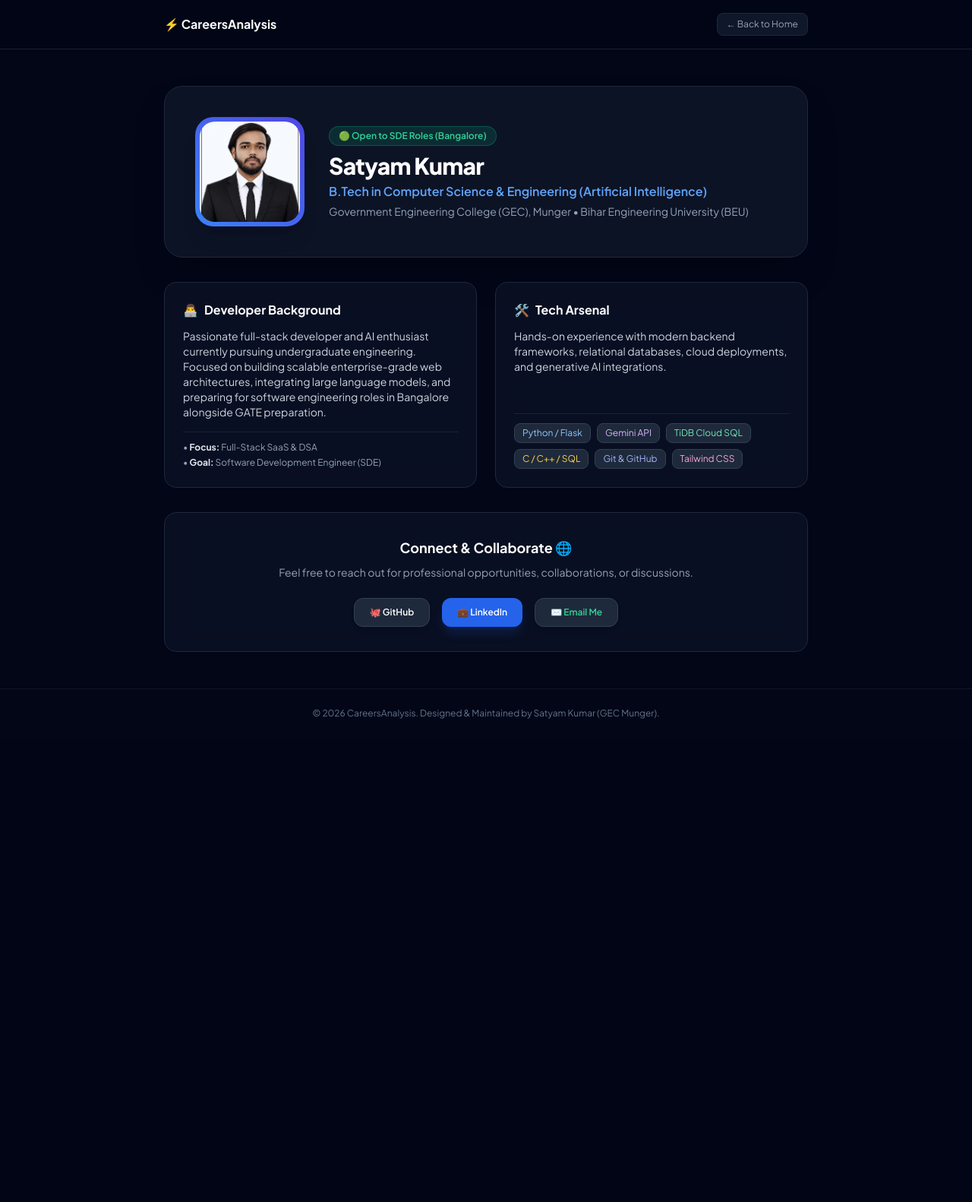
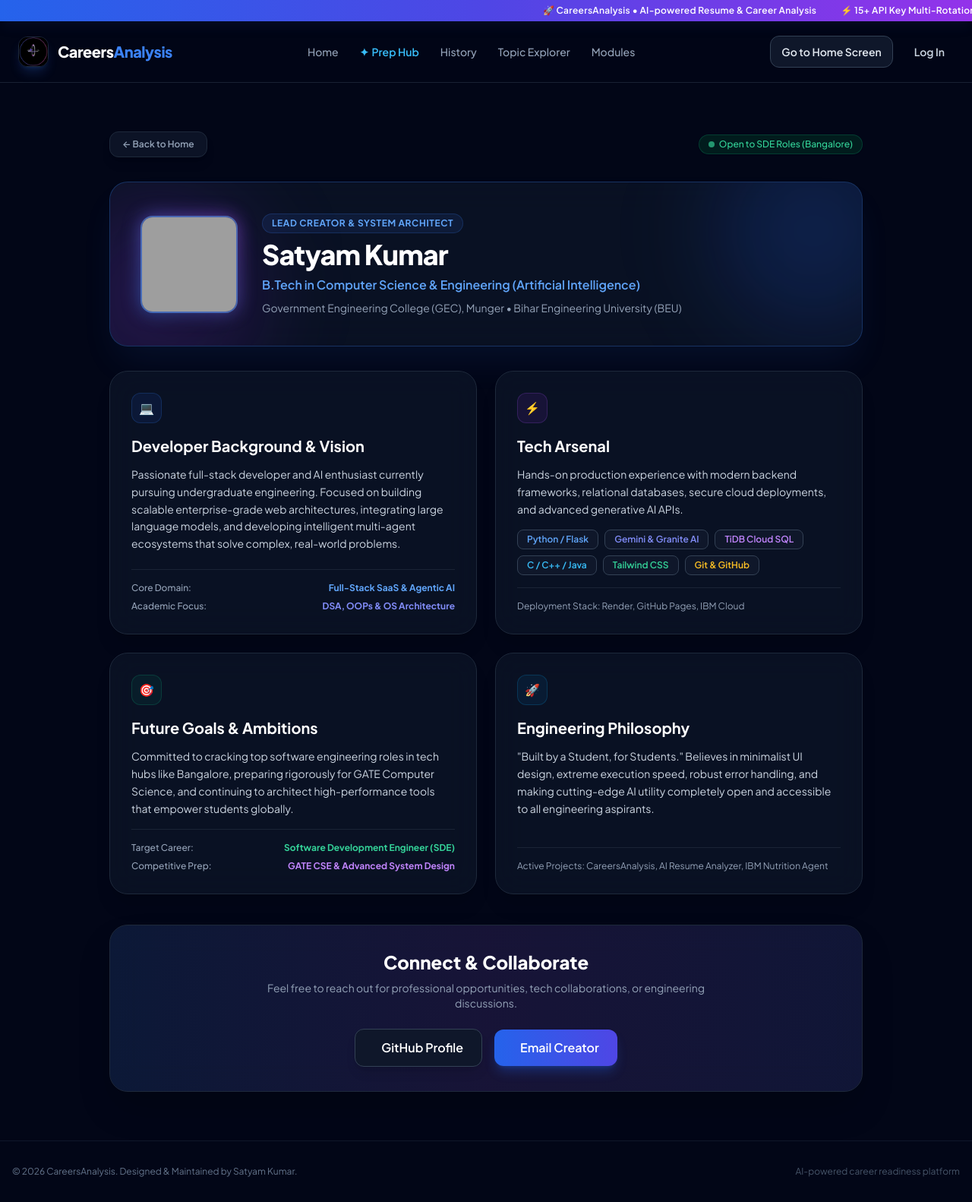
Before and after one commit to DevSatyam7/Ai-Resume-Analyzer, a Flask app: page /about in a window 1280 px wide. Shown: the whole page at 76% size. Before the commit the page ends 946 px from the top, so only its background shows below. Run offline with Flask 3, Linux system fonts and the light colour scheme; some libraries are stand-ins or nearby versions; grey boxes are pictures that could not be loaded.

Commit message:
Update about.html

```diff
--- a/templates/about.html
+++ b/templates/about.html
@@ -1,112 +1,153 @@
-<!DOCTYPE html>
-<html lang="en">
-<head>
-    <meta charset="UTF-8">
-    <meta name="viewport" content="width=device-width, initial-scale=1.0">
-    <title>About Creator | CareersAnalysis</title>
-    <script src="https://cdn.tailwindcss.com"></script>
-    <link href="https://fonts.googleapis.com/css2?family=Plus+Jakarta+Sans:wght@400;500;600;700;800&display=swap" rel="stylesheet">
-    <style>
-        body { font-family: 'Plus Jakarta Sans', sans-serif; background-color: #020617; }
-    </style>
-</head>
-<body class="text-slate-100 antialiased min-h-screen flex flex-col justify-between selection:bg-blue-600 selection:text-white">
+{% extends "base.html" %}
+{% block content %}
+<div class="max-w-5xl mx-auto px-4 py-12 sm:py-16">
 
-    <!-- Navbar / Header -->
-    <header class="border-b border-slate-800/80 bg-slate-950/85 backdrop-blur-xl sticky top-0 z-50">
-        <div class="max-w-4xl mx-auto px-4 sm:px-6 h-16 flex justify-between items-center">
-            <a href="/" class="text-sm sm:text-base font-bold text-white flex items-center gap-2">
-                <span>⚡ CareersAnalysis</span>
-            </a>
-            <a href="/" class="text-xs text-slate-400 hover:text-white transition px-3 py-1.5 rounded-lg bg-slate-900 border border-slate-800">
+    <!-- Top Back Navigation -->
+    <div class="mb-8 flex items-center justify-between">
+        <a href="/" class="inline-flex items-center gap-2 text-xs font-semibold text-slate-400 hover:text-white bg-slate-900/80 border border-slate-800 px-4 py-2 rounded-xl transition-all shadow-lg">
             ← Back to Home
         </a>
+        <span class="inline-flex items-center gap-1.5 px-3 py-1 rounded-full text-xs font-medium bg-emerald-950/60 text-emerald-400 border border-emerald-800/50 shadow-sm">
+            <span class="w-2 h-2 rounded-full bg-emerald-400 animate-pulse"></span> Open to SDE Roles (Bangalore)
+        </span>
     </div>
-    </header>
 
-    <!-- Main Content -->
-    <main class="max-w-4xl mx-auto px-4 sm:px-6 py-12 flex-grow w-full">
+    <!-- Creator Hero Profile Card -->
+    <div class="relative overflow-hidden rounded-3xl p-8 sm:p-10 glass border border-blue-500/30 shadow-2xl shadow-blue-500/10 mb-8">
+        <div class="absolute -right-16 -top-16 w-64 h-64 bg-blue-600/20 rounded-full blur-3xl pointer-events-none"></div>
+        <div class="absolute -left-16 -bottom-16 w-64 h-64 bg-purple-600/20 rounded-full blur-3xl pointer-events-none"></div>
 
-        <!-- Profile Hero Card -->
-        <div class="bg-slate-900/80 border border-slate-800 rounded-3xl p-6 sm:p-10 shadow-2xl backdrop-blur-md mb-8 text-center md:text-left flex flex-col md:flex-row items-center gap-8">
-            <div class="w-32 h-32 sm:w-36 sm:h-36 rounded-3xl p-1.5 bg-gradient-to-tr from-blue-500 to-indigo-600 shadow-xl flex-shrink-0">
-                <img src="{{ url_for('static', filename='satyam-profile.jpg') }}" alt="Satyam Kumar" class="w-full h-full object-cover rounded-[20px]">
+        <div class="relative z-10 flex flex-col md:flex-row items-center gap-6 sm:gap-8 text-center md:text-left">
+            <div class="relative shrink-0">
+                <div class="absolute inset-0 rounded-2xl bg-gradient-to-tr from-blue-500 to-purple-500 blur-md opacity-70 animate-pulse"></div>
+                <img src="{{ url_for('static', filename='profile.jpg') }}" alt="Satyam Kumar" class="relative w-28 h-28 sm:w-32 sm:h-32 rounded-2xl object-cover border-2 border-blue-400/50 shadow-2xl">
             </div>
-            <div>
-                <span class="inline-block text-xs font-semibold px-3 py-1 rounded-full bg-emerald-500/15 text-emerald-400 border border-emerald-500/30 mb-2">
-                    🟢 Open to SDE Roles (Bangalore)
+
+            <div class="space-y-2">
+                <span class="px-3 py-1 rounded-full text-xs font-bold bg-blue-500/10 text-blue-400 border border-blue-500/20 inline-block uppercase tracking-wider">
+                    Lead Creator &amp; System Architect
                 </span>
-                <h1 class="text-3xl font-extrabold text-white tracking-tight">Satyam Kumar</h1>
-                <p class="text-sm sm:text-base text-blue-400 font-semibold mt-1">B.Tech in Computer Science & Engineering (Artificial Intelligence)</p>
-                <p class="text-xs sm:text-sm text-slate-400 mt-1">Government Engineering College (GEC), Munger • Bihar Engineering University (BEU)</p>
+                <h1 class="text-3xl sm:text-4xl font-extrabold text-white tracking-tight">Satyam Kumar</h1>
+                <p class="text-blue-400 font-semibold text-sm sm:text-base">
+                    B.Tech in Computer Science &amp; Engineering (Artificial Intelligence)
+                </p>
+                <p class="text-slate-400 text-xs sm:text-sm">
+                    Government Engineering College (GEC), Munger • Bihar Engineering University (BEU)
+                </p>
+            </div>
         </div>
     </div>
 
-        <!-- Details Grid -->
-        <div class="grid grid-cols-1 md:grid-cols-2 gap-6 mb-8">
+    <!-- Bento Grid Section: Background, Vision, Tech Arsenal & Future Goals -->
+    <div class="grid grid-cols-1 md:grid-cols-2 gap-6 mb-10">
 
-            <!-- About the Developer -->
-            <div class="bg-slate-900/60 border border-slate-800 rounded-2xl p-6 backdrop-blur-md flex flex-col justify-between">
+        <!-- Card 1: Developer Background & Vision -->
+        <div class="rounded-3xl p-7 glass border border-slate-800 hover:border-blue-500/40 transition-all duration-300 shadow-xl flex flex-col justify-between group">
             <div>
-                    <h2 class="text-base font-bold text-white mb-3 flex items-center gap-2">
-                        <span>👨‍💻</span> Developer Background
-                    </h2>
-                    <p class="text-xs sm:text-sm text-slate-300 leading-relaxed mb-4">
-                        Passionate full-stack developer and AI enthusiast currently pursuing undergraduate engineering. Focused on building scalable enterprise-grade web architectures, integrating large language models, and preparing for software engineering roles in Bangalore alongside GATE preparation.
+                <div class="w-10 h-10 rounded-xl bg-blue-600/10 border border-blue-500/20 flex items-center justify-center text-blue-400 font-bold mb-4 group-hover:scale-110 transition">
+                    💻
+                </div>
+                <h2 class="text-xl font-bold text-white mb-3">Developer Background &amp; Vision</h2>
+                <p class="text-slate-300 text-sm leading-relaxed mb-4">
+                    Passionate full-stack developer and AI enthusiast currently pursuing undergraduate engineering. Focused on building scalable enterprise-grade web architectures, integrating large language models, and developing intelligent multi-agent ecosystems that solve complex, real-world problems.
                 </p>
             </div>
-                <div class="text-xs text-slate-400 space-y-1 pt-3 border-t border-slate-800/80">
-                    <p>• <strong class="text-slate-200">Focus:</strong> Full-Stack SaaS &amp; DSA</p>
-                    <p>• <strong class="text-slate-200">Goal:</strong> Software Development Engineer (SDE)</p>
+            <div class="pt-4 border-t border-slate-800/80 space-y-2 text-xs text-slate-400 font-medium">
+                <div class="flex items-center justify-between">
+                    <span>Core Domain:</span>
+                    <span class="text-blue-400 font-bold">Full-Stack SaaS &amp; Agentic AI</span>
+                </div>
+                <div class="flex items-center justify-between">
+                    <span>Academic Focus:</span>
+                    <span class="text-indigo-400 font-bold">DSA, OOPs &amp; OS Architecture</span>
+                </div>
             </div>
         </div>
 
-            <!-- Tech Stack & Arsenal -->
-            <div class="bg-slate-900/60 border border-slate-800 rounded-2xl p-6 backdrop-blur-md flex flex-col justify-between">
+        <!-- Card 2: Tech Arsenal -->
+        <div class="rounded-3xl p-7 glass border border-slate-800 hover:border-purple-500/40 transition-all duration-300 shadow-xl flex flex-col justify-between group">
             <div>
-                    <h2 class="text-base font-bold text-white mb-3 flex items-center gap-2">
-                        <span>🛠️</span> Tech Arsenal
-                    </h2>
-                    <p class="text-xs sm:text-sm text-slate-300 leading-relaxed mb-4">
-                        Hands-on experience with modern backend frameworks, relational databases, cloud deployments, and generative AI integrations.
+                <div class="w-10 h-10 rounded-xl bg-purple-600/10 border border-purple-500/20 flex items-center justify-center text-purple-400 font-bold mb-4 group-hover:scale-110 transition">
+                    ⚡
+                </div>
+                <h2 class="text-xl font-bold text-white mb-3">Tech Arsenal</h2>
+                <p class="text-slate-300 text-sm leading-relaxed mb-4">
+                    Hands-on production experience with modern backend frameworks, relational databases, secure cloud deployments, and advanced generative AI APIs.
+                </p>
+                <!-- Tech Badges -->
+                <div class="flex flex-wrap gap-2 mb-4">
+                    <span class="px-3 py-1 rounded-lg text-xs font-semibold bg-slate-900 border border-slate-700 text-blue-400">Python / Flask</span>
+                    <span class="px-3 py-1 rounded-lg text-xs font-semibold bg-slate-900 border border-slate-700 text-indigo-400">Gemini &amp; Granite AI</span>
+                    <span class="px-3 py-1 rounded-lg text-xs font-semibold bg-slate-900 border border-slate-700 text-purple-400">TiDB Cloud SQL</span>
+                    <span class="px-3 py-1 rounded-lg text-xs font-semibold bg-slate-900 border border-slate-700 text-sky-400">C / C++ / Java</span>
+                    <span class="px-3 py-1 rounded-lg text-xs font-semibold bg-slate-900 border border-slate-700 text-emerald-400">Tailwind CSS</span>
+                    <span class="px-3 py-1 rounded-lg text-xs font-semibold bg-slate-900 border border-slate-700 text-amber-400">Git &amp; GitHub</span>
+                </div>
+            </div>
+            <div class="pt-4 border-t border-slate-800/80 text-xs text-slate-400">
+                <span>Deployment Stack: Render, GitHub Pages, IBM Cloud</span>
+            </div>
+        </div>
+
+        <!-- Card 3: Future Roadmap & Goals -->
+        <div class="rounded-3xl p-7 glass border border-slate-800 hover:border-emerald-500/40 transition-all duration-300 shadow-xl flex flex-col justify-between group">
+            <div>
+                <div class="w-10 h-10 rounded-xl bg-emerald-600/10 border border-emerald-500/20 flex items-center justify-center text-emerald-400 font-bold mb-4 group-hover:scale-110 transition">
+                    🎯
+                </div>
+                <h2 class="text-xl font-bold text-white mb-3">Future Goals &amp; Ambitions</h2>
+                <p class="text-slate-300 text-sm leading-relaxed mb-4">
+                    Committed to cracking top software engineering roles in tech hubs like Bangalore, preparing rigorously for GATE Computer Science, and continuing to architect high-performance tools that empower students globally.
                 </p>
             </div>
-                <div class="flex flex-wrap gap-2 pt-3 border-t border-slate-800/80">
-                    <span class="text-xs px-2.5 py-1 rounded-lg bg-slate-800 text-blue-300 border border-slate-700">Python / Flask</span>
-                    <span class="text-xs px-2.5 py-1 rounded-lg bg-slate-800 text-purple-300 border border-slate-700">Gemini API</span>
-                    <span class="text-xs px-2.5 py-1 rounded-lg bg-slate-800 text-emerald-300 border border-slate-700">TiDB Cloud SQL</span>
-                    <span class="text-xs px-2.5 py-1 rounded-lg bg-slate-800 text-amber-300 border border-slate-700">C / C++ / SQL</span>
-                    <span class="text-xs px-2.5 py-1 rounded-lg bg-slate-800 text-indigo-300 border border-slate-700">Git &amp; GitHub</span>
-                    <span class="text-xs px-2.5 py-1 rounded-lg bg-slate-800 text-pink-300 border border-slate-700">Tailwind CSS</span>
+            <div class="pt-4 border-t border-slate-800/80 space-y-2 text-xs text-slate-400 font-medium">
+                <div class="flex items-center justify-between">
+                    <span>Target Career:</span>
+                    <span class="text-emerald-400 font-bold">Software Development Engineer (SDE)</span>
+                </div>
+                <div class="flex items-center justify-between">
+                    <span>Competitive Prep:</span>
+                    <span class="text-purple-400 font-bold">GATE CSE &amp; Advanced System Design</span>
+                </div>
+            </div>
+        </div>
+
+        <!-- Card 4: Commitment to Innovation -->
+        <div class="rounded-3xl p-7 glass border border-slate-800 hover:border-sky-500/40 transition-all duration-300 shadow-xl flex flex-col justify-between group">
+            <div>
+                <div class="w-10 h-10 rounded-xl bg-sky-600/10 border border-sky-500/20 flex items-center justify-center text-sky-400 font-bold mb-4 group-hover:scale-110 transition">
+                    🚀
+                </div>
+                <h2 class="text-xl font-bold text-white mb-3">Engineering Philosophy</h2>
+                <p class="text-slate-300 text-sm leading-relaxed mb-4">
+                    "Built by a Student, for Students." Believes in minimalist UI design, extreme execution speed, robust error handling, and making cutting-edge AI utility completely open and accessible to all engineering aspirants.
+                </p>
+            </div>
+            <div class="pt-4 border-t border-slate-800/80 text-xs text-slate-400">
+                <span>Active Projects: CareersAnalysis, AI Resume Analyzer, IBM Nutrition Agent</span>
             </div>
         </div>
 
     </div>
 
-        <!-- Direct Connect Channels -->
-        <div class="bg-slate-900/60 border border-slate-800 rounded-2xl p-6 sm:p-8 backdrop-blur-md text-center">
-            <h2 class="text-base sm:text-lg font-bold text-white mb-2">Connect &amp; Collaborate 🌐</h2>
-            <p class="text-xs sm:text-sm text-slate-400 mb-6">Feel free to reach out for professional opportunities, collaborations, or discussions.</p>
-
-            <div class="flex justify-center gap-3 sm:gap-4 flex-wrap">
-                <a href="https://github.com/" target="_blank" class="px-5 py-2.5 text-xs font-semibold rounded-xl bg-slate-800 hover:bg-slate-700 text-white transition flex items-center gap-2 border border-slate-700 shadow-md">
-                    🐙 GitHub
+    <!-- Connect & Collaborate Section -->
+    <div class="rounded-3xl p-8 glass border border-slate-800 text-center relative overflow-hidden shadow-2xl">
+        <div class="absolute inset-0 bg-gradient-to-r from-blue-600/10 via-purple-600/10 to-indigo-600/10 pointer-events-none"></div>
+        <div class="relative z-10">
+            <h3 class="text-2xl font-extrabold text-white mb-2">Connect &amp; Collaborate</h3>
+            <p class="text-slate-400 text-sm max-w-xl mx-auto mb-6">
+                Feel free to reach out for professional opportunities, tech collaborations, or engineering discussions.
+            </p>
+            <div class="flex flex-wrap items-center justify-center gap-4">
+                <a href="https://github.com/DevSatyam7" target="_blank" class="bg-slate-900 hover:bg-slate-800 text-white font-semibold px-6 py-3 rounded-xl border border-slate-700 transition flex items-center gap-2.5 shadow-lg">
+                    <i class="fa-brands fa-github text-lg"></i> GitHub Profile
                 </a>
-                <a href="https://linkedin.com/" target="_blank" class="px-5 py-2.5 text-xs font-semibold rounded-xl bg-blue-600 hover:bg-blue-500 text-white transition flex items-center gap-2 shadow-lg shadow-blue-600/20">
-                    💼 LinkedIn
-                </a>
-                <a href="mailto:satyam62kumar02@gmail.com" class="px-5 py-2.5 text-xs font-semibold rounded-xl bg-slate-800 hover:bg-slate-700 text-emerald-400 transition flex items-center gap-2 border border-slate-700 shadow-md">
-                    ✉️ Email Me
+                <a href="mailto:satyam62kumar02@gmail.com" class="bg-gradient-to-r from-blue-600 to-indigo-600 hover:from-blue-500 hover:to-indigo-500 text-white font-semibold px-6 py-3 rounded-xl transition flex items-center gap-2.5 shadow-lg shadow-blue-600/30">
+                    <i class="fa-solid fa-envelope text-lg"></i> Email Creator
                 </a>
             </div>
         </div>
+    </div>
 
-    </main>
-
-    <!-- Footer -->
-    <footer class="border-t border-slate-900 py-6 text-center text-xs text-slate-500 bg-slate-950">
-        <p>&copy; 2026 CareersAnalysis. Designed &amp; Maintained by Satyam Kumar (GEC Munger).</p>
-    </footer>
-
-</body>
-</html>
+</div>
+{% endblock %}
```
Lines whose indentation alone changed are shown as unchanged.
